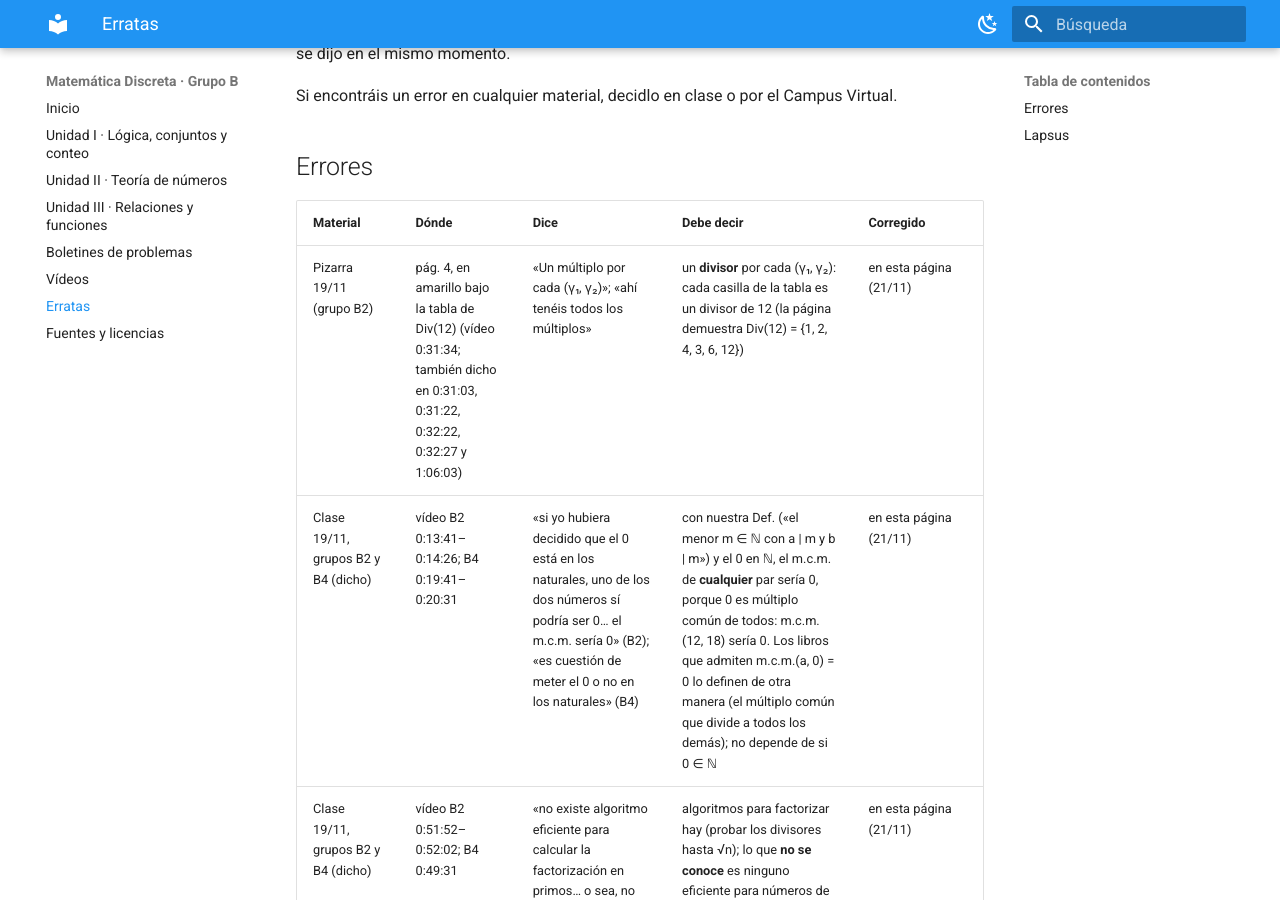
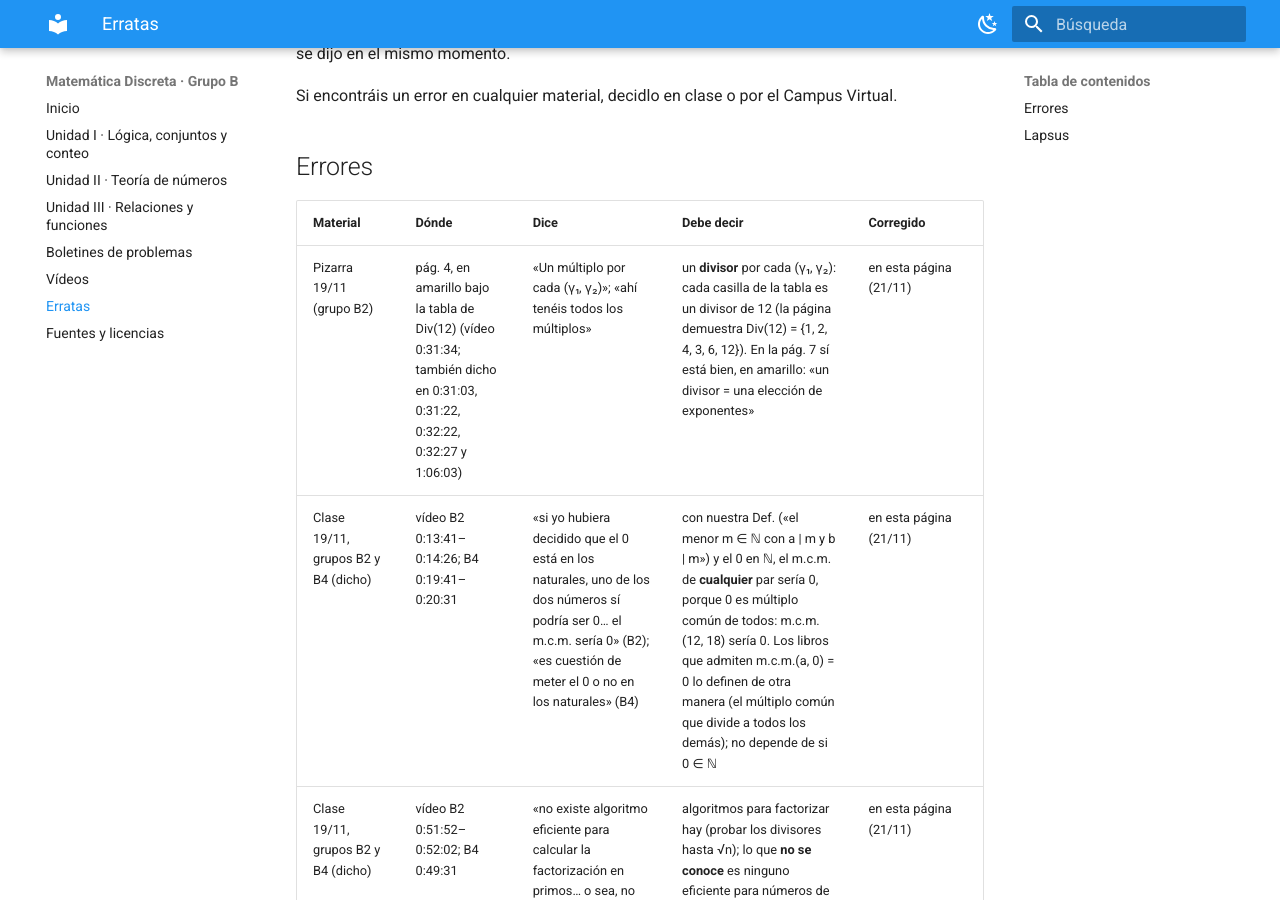
Before and after one commit to llafuent/md2627, an MkDocs documentation site: the page built from docs/erratas.md, in a window 1280 px wide and 900 px high, scrolled down 359 px. Built offline with MkDocs 1.6.1 and Material for MkDocs 9.7.7, drawn with Linux system fonts in a browser that asks for light colours.

Commit message:
Publicar material: erratas.md

```diff
--- a/docs/erratas.md
+++ b/docs/erratas.md
@@ -15,7 +15,7 @@ Si encontráis un error en cualquier material, decidlo en clase o por el Campus
 
 | Material | Dónde | Dice | Debe decir | Corregido |
 |---|---|---|---|---|
-| Pizarra 19/11 (grupo B2) | pág. 4, en amarillo bajo la tabla de Div(12) (vídeo 0:31:34; también dicho en 0:31:03, 0:31:22, 0:32:22, 0:32:27 y 1:06:03) | «Un múltiplo por cada (γ₁, γ₂)»; «ahí tenéis todos los múltiplos» | un **divisor** por cada (γ₁, γ₂): cada casilla de la tabla es un divisor de 12 (la página demuestra Div(12) = {1, 2, 4, 3, 6, 12}) | en esta página (21/11) |
+| Pizarra 19/11 (grupo B2) | pág. 4, en amarillo bajo la tabla de Div(12) (vídeo 0:31:34; también dicho en 0:31:03, 0:31:22, 0:32:22, 0:32:27 y 1:06:03) | «Un múltiplo por cada (γ₁, γ₂)»; «ahí tenéis todos los múltiplos» | un **divisor** por cada (γ₁, γ₂): cada casilla de la tabla es un divisor de 12 (la página demuestra Div(12) = {1, 2, 4, 3, 6, 12}). En la pág. 7 sí está bien, en amarillo: «un divisor = una elección de exponentes» | en esta página (21/11) |
 | Clase 19/11, grupos B2 y B4 (dicho) | vídeo B2 0:13:41–0:14:26; B4 0:19:41–0:20:31 | «si yo hubiera decidido que el 0 está en los naturales, uno de los dos números sí podría ser 0… el m.c.m. sería 0» (B2); «es cuestión de meter el 0 o no en los naturales» (B4) | con nuestra Def. («el menor m ∈ ℕ con a \| m y b \| m») y el 0 en ℕ, el m.c.m. de **cualquier** par sería 0, porque 0 es múltiplo común de todos: m.c.m.(12, 18) sería 0. Los libros que admiten m.c.m.(a, 0) = 0 lo definen de otra manera (el múltiplo común que divide a todos los demás); no depende de si 0 ∈ ℕ | en esta página (21/11) |
 | Clase 19/11, grupos B2 y B4 (dicho) | vídeo B2 0:51:52–0:52:02; B4 0:49:31 | «no existe algoritmo eficiente para calcular la factorización en primos… o sea, no existe ningún algoritmo» (B2); «no hay un algoritmo eficiente para encontrar la factorización» (B4) | algoritmos para factorizar hay (probar los divisores hasta √n); lo que **no se conoce** es ninguno eficiente para números de cientos de cifras, y no se sabe si existe. RSA cuenta con eso: «si hubiera un algoritmo eficiente, la encriptación RSA se rompería» (B4 0:49:59) es correcto | en esta página (21/11) |
 | Clase 19/11, grupo B4 (dicho) | vídeo 0:07:31–0:07:41 | «aunque la Real Academia diga que los decimales se separan con comas, también admite la separación con puntos» | la *Ortografía* de la RAE (2010) admite la coma y el punto, y **recomienda el punto** | en esta página (21/11) |
```
